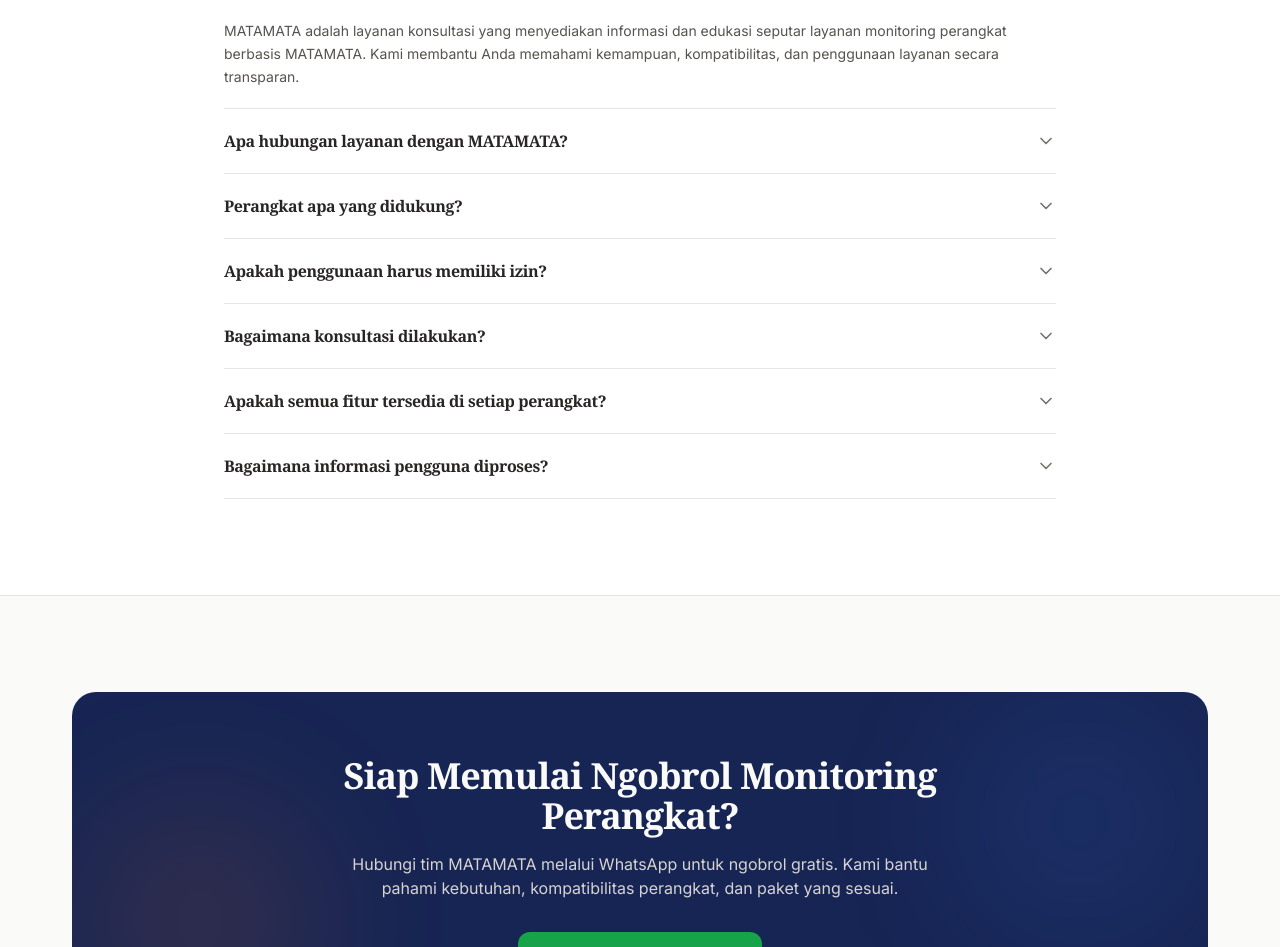
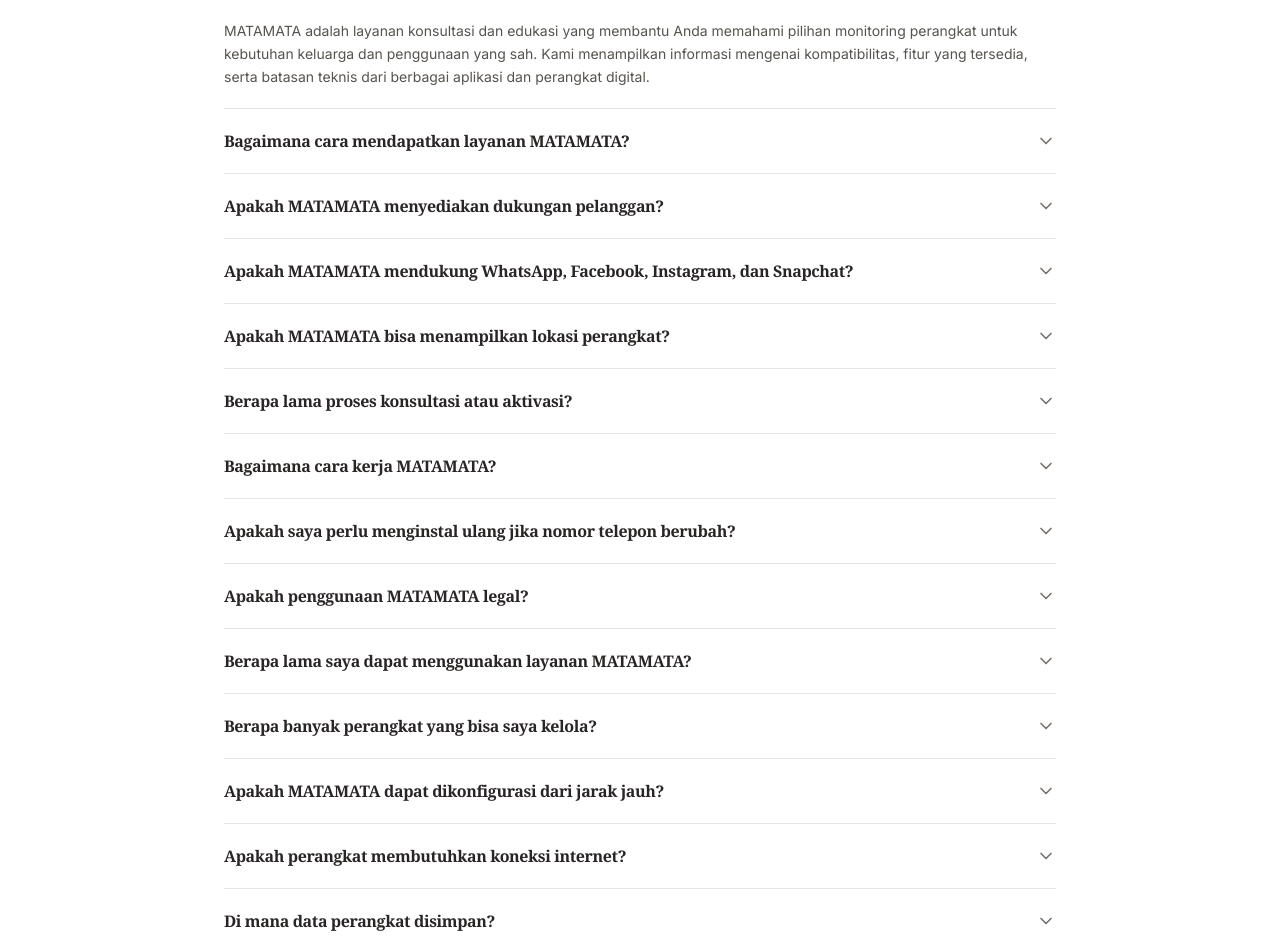
Before and after one commit to pocopixel/matamata.gitlab.io, a React (Vite) app: page / in a window 1280 px wide. Shown: the part 8024-8971 px from the top of the page. Built offline with nearby package versions, Linux system fonts and the light colour scheme; a web font is replaced by a local one.

Commit message:
Perbarui FAQ MATAMATA agar lebih konsisten dengan branding dan gaya konten saat ini.

```diff
--- a/src/data/faqItems.ts
+++ b/src/data/faqItems.ts
@@ -7,36 +7,86 @@ export const faqItems: FAQItem[] = [
   {
     question: 'Apa itu MATAMATA?',
     answer:
-      'MATAMATA adalah layanan konsultasi yang menyediakan informasi dan edukasi seputar layanan monitoring perangkat berbasis MATAMATA. Kami membantu Anda memahami kemampuan, kompatibilitas, dan penggunaan layanan secara transparan.',
+      'MATAMATA adalah layanan konsultasi dan edukasi yang membantu Anda memahami pilihan monitoring perangkat untuk kebutuhan keluarga dan penggunaan yang sah. Kami menampilkan informasi mengenai kompatibilitas, fitur yang tersedia, serta batasan teknis dari berbagai aplikasi dan perangkat digital.',
   },
   {
-    question: 'Apa hubungan layanan dengan MATAMATA?',
+    question: 'Bagaimana cara mendapatkan layanan MATAMATA?',
     answer:
-      'MATAMATA menyediakan konsultasi terkait layanan monitoring MATAMATA. MATAMATA bukan pemilik, pengembang, distributor resmi, atau mitra resmi MATAMATA. Informasi mengenai MATAMATA yang kami sampaikan bersumber dari informasi yang tersedia secara umum.',
+      'Layanan MATAMATA tersedia melalui konsultasi digital. Setelah Anda memilih paket atau menghubungi tim kami, kami akan memberikan informasi yang diperlukan mengenai kompatibilitas, cara kerja, dan panduan penggunaan sesuai kebutuhan Anda.',
   },
   {
-    question: 'Perangkat apa yang didukung?',
+    question: 'Apakah MATAMATA menyediakan dukungan pelanggan?',
     answer:
-      'Layanan monitoring MATAMATA umumnya mendukung perangkat Android dan iOS. Namun, ketersediaan fitur dapat berbeda berdasarkan versi sistem operasi, model perangkat, dan paket layanan. Ngobrol diperlukan untuk memverifikasi kompatibilitas perangkat spesifik Anda.',
+      'Ya. MATAMATA menyediakan dukungan konsultasi untuk menjawab pertanyaan seputar kompatibilitas perangkat, kebutuhan fitur, cara kerja layanan, dan panduan penggunaan sebelum Anda memutuskan untuk melanjutkan. Tim kami siap membantu dengan informasi yang jelas dan relevan.',
   },
   {
-    question: 'Apakah penggunaan harus memiliki izin?',
+    question: 'Apakah MATAMATA mendukung WhatsApp, Facebook, Instagram, dan Snapchat?',
     answer:
-      'Ya. Penggunaan layanan monitoring perangkat harus dilakukan secara sah dan dengan otoritas yang berizin atas perangkat yang dimonitor. Pemantauan tanpa izin, stalking, penyalahgunaan data, dan pencurian kredensial dilarang. Pastikan Anda memahami dan mematuhi peraturan yang berlaku.',
+      'MATAMATA membahas dan menjelaskan fitur monitoring yang relevan untuk perangkat yang Anda gunakan, termasuk aplikasi seperti WhatsApp, Facebook, Instagram, dan Snapchat. Ketersediaan fitur tersebut sangat bergantung pada kompatibilitas perangkat, sistem operasi, pengaturan izin, dan pembatasan yang diberlakukan oleh platform.',
   },
   {
-    question: 'Bagaimana konsultasi dilakukan?',
+    question: 'Apakah MATAMATA bisa menampilkan lokasi perangkat?',
     answer:
-      'Ngobrol dilakukan melalui WhatsApp. Anda dapat menghubungi kami melalui tombol ngobrol yang tersedia di berbagai halaman website ini. Tim kami akan membantu menjawab pertanyaan dan memberikan panduan yang sesuai dengan kebutuhan Anda.',
+      'Ya, bila perangkat dan sistem operasi mendukung fitur lokasi dan izin lokasi telah diberikan secara sah. Informasi lokasi dapat ditampilkan melalui dashboard atau saat Anda berkonsultasi mengenai fitur yang tersedia. Akurasi lokasi dapat berubah sesuai GPS, sinyal, jaringan, serta kondisi lingkungan.',
   },
   {
-    question: 'Apakah semua fitur tersedia di setiap perangkat?',
+    question: 'Berapa lama proses konsultasi atau aktivasi?',
     answer:
-      'Tidak. Ketersediaan fitur dapat berbeda berdasarkan perangkat, sistem operasi, versi aplikasi, paket, dan ketentuan layanan. Beberapa fitur mungkin memerlukan akses root (Android) atau jailbreak (iOS) untuk berfungsi penuh. Verifikasi melalui konsultasi sebelum memilih paket.',
+      'Waktu proses bergantung pada jenis perangkat, sistem operasi, koneksi internet, dan tingkat kompleksitas kebutuhan Anda. Pada perangkat yang kompatibel, proses dapat berlangsung cepat dan relatif sederhana. MATAMATA akan membantu Anda memahami langkah-langkah yang dibutuhkan dengan jelas.',
   },
   {
-    question: 'Bagaimana informasi pengguna diproses?',
+    question: 'Bagaimana cara kerja MATAMATA?',
     answer:
-      'Informasi yang Anda berikan saat konsultasi — seperti nama, nomor WhatsApp, email, dan detail percakapan — diproses sebagaimana dijelaskan dalam Kebijakan Privasi kami. Kami tidak membagikan informasi Anda kepada pihak ketiga tanpa persetujuan.',
+      'MATAMATA bekerja dengan menghubungkan informasi yang tersedia dari perangkat yang kompatibel ke sistem layanan yang dapat Anda akses untuk melihat data dan fitur sesuai kebutuhan. Prosesnya melibatkan perangkat, konfigurasi yang valid, dan dashboard informasi yang disesuaikan dengan izin serta batasan teknis yang berlaku.',
+  },
+  {
+    question: 'Apakah saya perlu menginstal ulang jika nomor telepon berubah?',
+    answer:
+      'Tidak selalu. Perubahan nomor telepon tidak selalu berarti perangkat perlu diinstal ulang, namun kebutuhan konfigurasi ulang dapat tergantung pada model perangkat, sistem operasi, dan kebutuhan layanan yang Anda pilih. Jika dibutuhkan, tim konsultasi MATAMATA akan membantu menilai langkah yang tepat.',
+  },
+  {
+    question: 'Apakah penggunaan MATAMATA legal?',
+    answer:
+      'Ya, asalkan digunakan secara sah, bertanggung jawab, dan sesuai dengan hukum serta kewenangan yang berlaku. Penggunaan hanya diperbolehkan pada perangkat milik sendiri, perangkat perusahaan yang Anda kuasai secara sah, atau perangkat anak di bawah umur yang berada dalam tanggung jawab orang tua atau wali sesuai ketentuan hukum yang berlaku. MATAMATA tidak mendukung penggunaan tanpa izin.',
+  },
+  {
+    question: 'Berapa lama saya dapat menggunakan layanan MATAMATA?',
+    answer:
+      'Masa penggunaan tergantung pada paket atau lisensi yang Anda pilih. Selama layanan aktif dan perangkat masih memenuhi persyaratan kompatibilitas, Anda dapat memanfaatkan fitur sesuai paket yang tersedia. Informasi lebih lanjut dapat dikonfirmasi melalui konsultasi kami.',
+  },
+  {
+    question: 'Berapa banyak perangkat yang bisa saya kelola?',
+    answer:
+      'Jumlah perangkat yang dapat dicakup bergantung pada paket atau lisensi yang Anda pilih. Biasanya, kapasitas perangkat disesuaikan dengan kebutuhan penggunaan dan fitur yang tersedia. Anda dapat bertanya langsung agar kami membantu memilih opsi yang paling sesuai.',
+  },
+  {
+    question: 'Apakah MATAMATA dapat dikonfigurasi dari jarak jauh?',
+    answer:
+      'Kemampuan konfigurasi jarak jauh bergantung pada perangkat, sistem operasi, versi perangkat lunak, serta izin keamanan yang tersedia. Beberapa perangkat memerlukan proses awal secara langsung sebelum pengelolaan dapat dilakukan melalui dashboard atau sistem layanan yang tersedia.',
+  },
+  {
+    question: 'Apakah perangkat membutuhkan koneksi internet?',
+    answer:
+      'Ya. Koneksi internet biasanya diperlukan agar perangkat dapat mengirim data dan memperbarui informasi. Jika koneksi terputus sementara, informasi terbaru mungkin tertunda sampai koneksi kembali tersedia. Kinerja juga dapat dipengaruhi oleh kualitas jaringan dan pengaturan perangkat.',
+  },
+  {
+    question: 'Di mana data perangkat disimpan?',
+    answer:
+      'Informasi yang dikumpulkan diproses dan disimpan melalui infrastruktur yang digunakan oleh layanan MATAMATA. Data kemudian dapat diakses melalui akun atau dashboard sesuai dengan fitur dan izin yang tersedia. Kami berkomitmen untuk menjaga keamanan dan pengelolaan data secara bertanggung jawab.',
+  },
+  {
+    question: 'Apakah semua fitur MATAMATA tersedia di setiap perangkat?',
+    answer:
+      'Tidak selalu. Ketersediaan fitur sangat bergantung pada sistem operasi, versi perangkat, tingkat izin yang diberikan, serta pembatasan keamanan yang diterapkan oleh platform dan produsen perangkat. Karena itu, beberapa fitur mungkin tersedia pada satu perangkat tetapi terbatas atau tidak tersedia pada perangkat lainnya.',
+  },
+  {
+    question: 'Apakah MATAMATA aman digunakan?',
+    answer:
+      'MATAMATA dibuat untuk mendukung penggunaan yang aman, legal, dan bertanggung jawab. Kami memperhatikan keamanan sistem dan pengelolaan data, namun tetap penting bagi pengguna untuk menjaga keamanan akun, password, dan perangkat yang dipakai untuk mengakses layanan.',
+  },
+  {
+    question: 'Siapa yang cocok menggunakan MATAMATA?',
+    answer:
+      'MATAMATA dapat digunakan oleh keluarga yang ingin memahami penggunaan perangkat anak secara bertanggung jawab, organisasi yang perlu mengelola perangkat kerja, maupun pengguna yang ingin memahami fungsi monitoring perangkat milik mereka sendiri sesuai dengan kewenangan yang sah.',
   },
 ];
```
